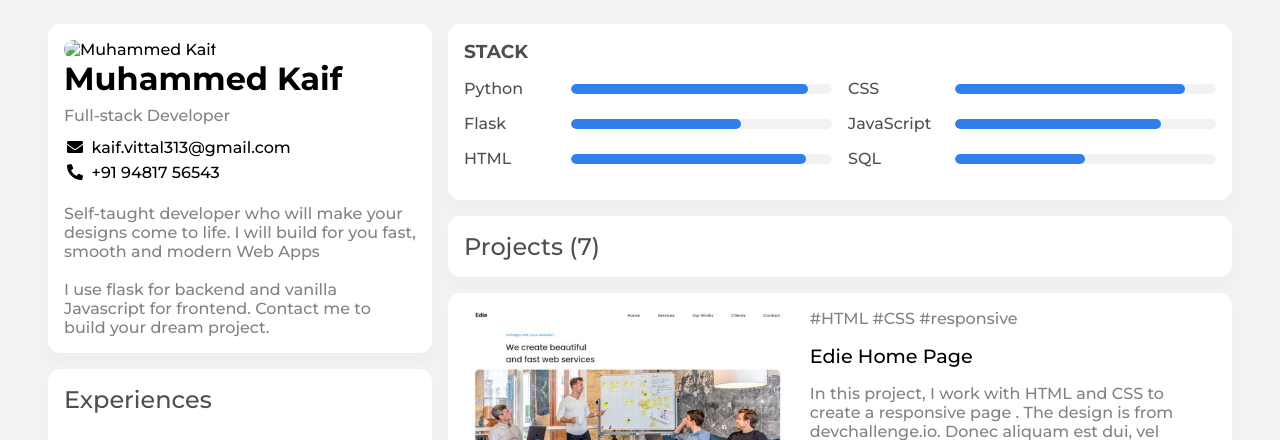
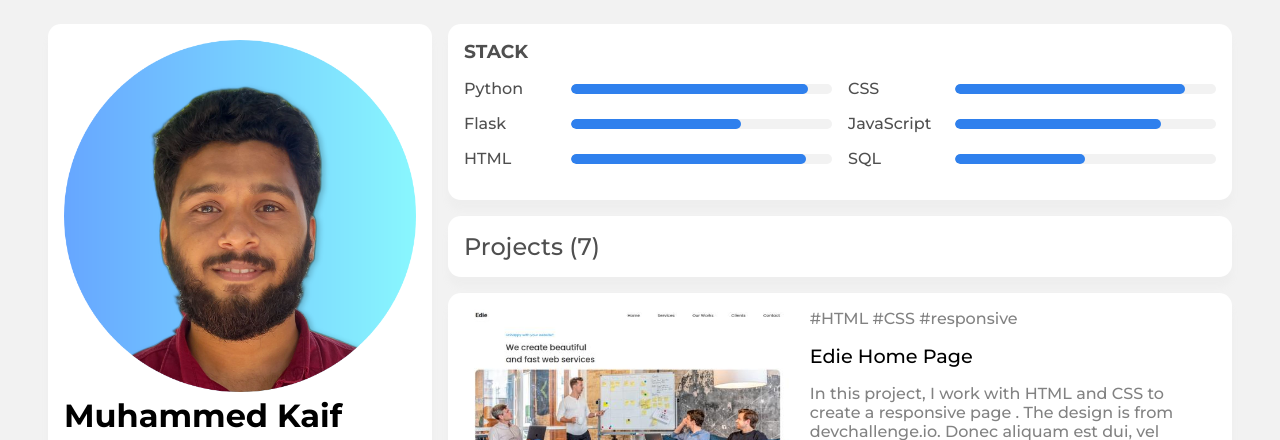
Before and after one commit to kaifhm/kaifhm.github.io, a plain HTML site: page index.html in a window 1280 px wide. Shown: the top 440 px of the page. Drawn offline with Linux system fonts and the light colour scheme; grey boxes are pictures that could not be loaded.

Commit message:
Update index.html

```diff
--- a/index.html
+++ b/index.html
@@ -18,7 +18,7 @@
       <!-- profile start -->
       <div class="card">
         <div class="profile">
-          <img src="portfolio_assets/me.jpg" alt="Muhammed Kaif"></img>
+          <img src="/assets/portfolio_assets/profile-pic.png" alt="Muhammed Kaif"></img>
           <div class="content">
             <div class="heading">
               <div class="title">
```
